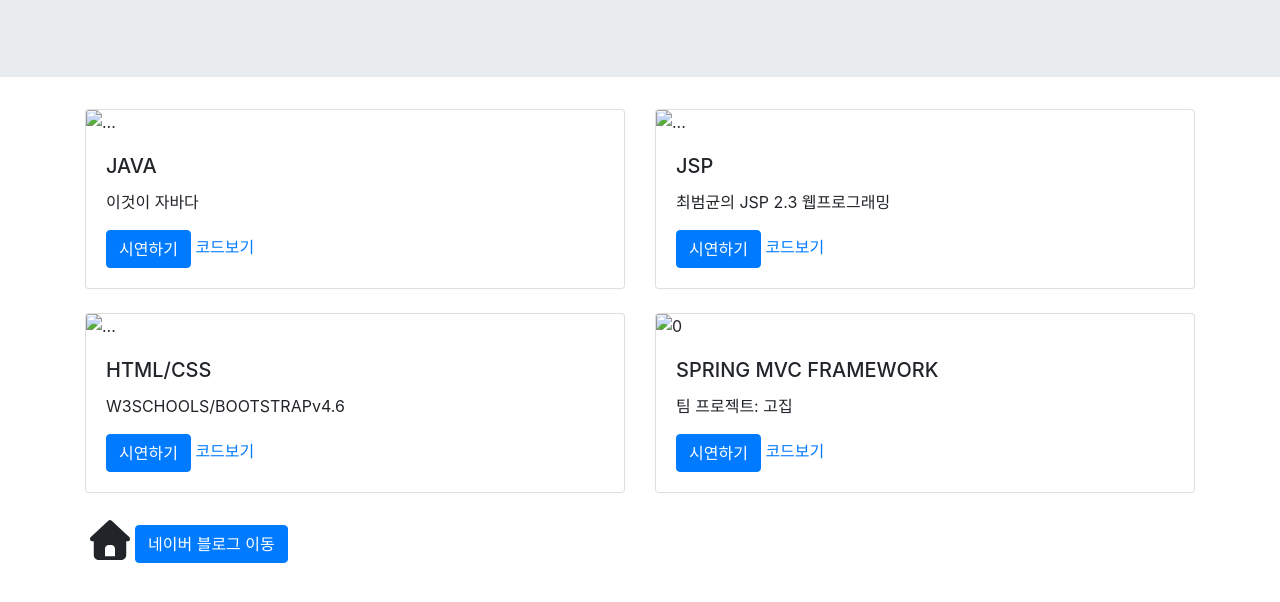
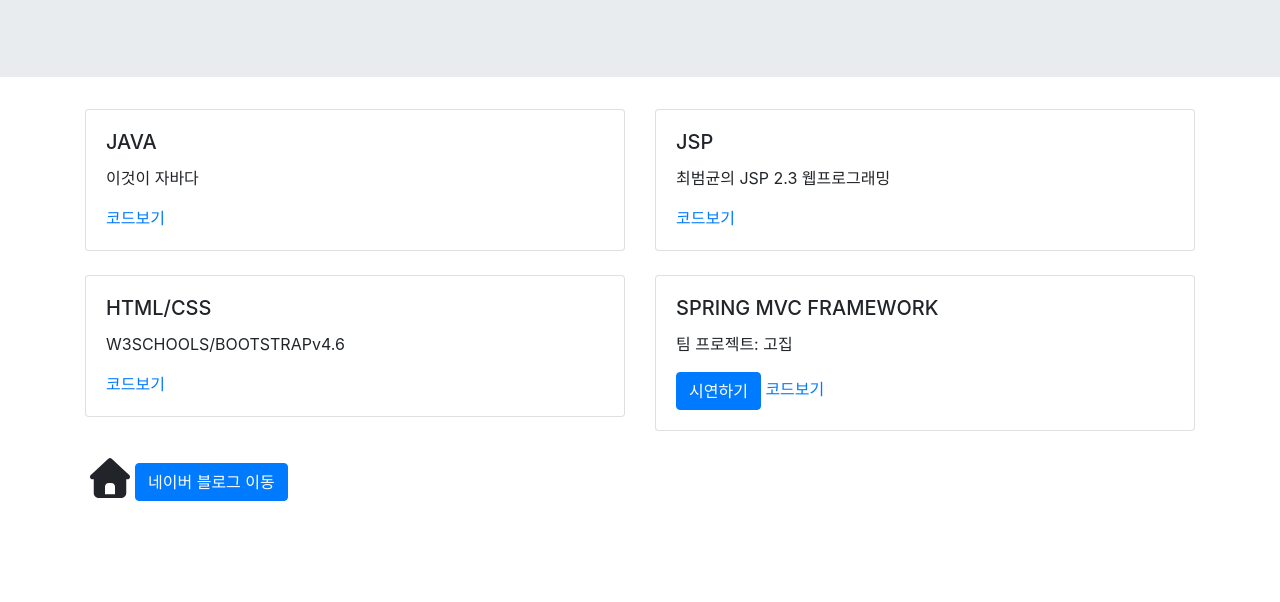
Before and after one commit to choieb9519/choieb9519.github.io, a plain HTML site: page index.html in a window 1280 px wide. Shown: the part 172-774 px from the top of the page. Drawn offline with nearby package versions, Linux system fonts and the light colour scheme.

Commit message:
team project

```diff
--- a/index.html
+++ b/index.html
@@ -31,40 +31,40 @@
         <div class="row row-cols-1 row-cols-md-2">
             <div class="col mb-4">
               <div class="card">
-                <img src="..." class="card-img-top" alt="...">
+                <!-- <img src="..." class="card-img-top" alt="0">-->
                 <div class="card-body">
                   <h5 class="card-title">JAVA</h5>
                   <p class="card-text">이것이 자바다</p>
-                  <a class="btn btn-primary" href="#">시연하기</a>
+                  <!-- <a class="btn btn-primary" href="#">시연하기</a>-->
                   <a href="https://github.com/choieb9519/java20210325/tree/master/src">코드보기</a>
                 </div>
               </div>
             </div>
             <div class="col mb-4">
               <div class="card">
-                <img src="..." class="card-img-top" alt="...">
+                <!-- <img src="..." class="card-img-top" alt="0">-->
                 <div class="card-body">
                   <h5 class="card-title">JSP</h5>
                   <p class="card-text">최범균의 JSP 2.3 웹프로그래밍</p>
-                  <a class="btn btn-primary" href="#">시연하기</a>
+                  <!-- <a class="btn btn-primary" href="#">시연하기</a>-->
                   <a href="https://github.com/choieb9519/jsp-web">코드보기</a>
                 </div>
               </div>
             </div>
             <div class="col mb-4">
               <div class="card">
-                <img src="..." class="card-img-top" alt="...">
+                <!-- <img src="..." class="card-img-top" alt="0">-->
                 <div class="card-body">
                   <h5 class="card-title">HTML/CSS</h5>
                   <p class="card-text">W3SCHOOLS/BOOTSTRAPv4.6</p>
-                  <a class="btn btn-primary" href="#">시연하기</a>
+                  <!-- <a class="btn btn-primary" href="#">시연하기</a>-->
                   <a href="https://github.com/choieb9519/web20210309">코드보기</a>
                 </div>
               </div>
             </div>
             <div class="col mb-4">
               <div class="card">
-                <img src="..." class="card-img-top" alt="0">
+                <!-- <img src="..." class="card-img-top" alt="0">-->
                 <div class="card-body">
                   <h5 class="card-title">SPRING MVC FRAMEWORK</h5>
                   <p class="card-text">팀 프로젝트: 고집</p>
```
